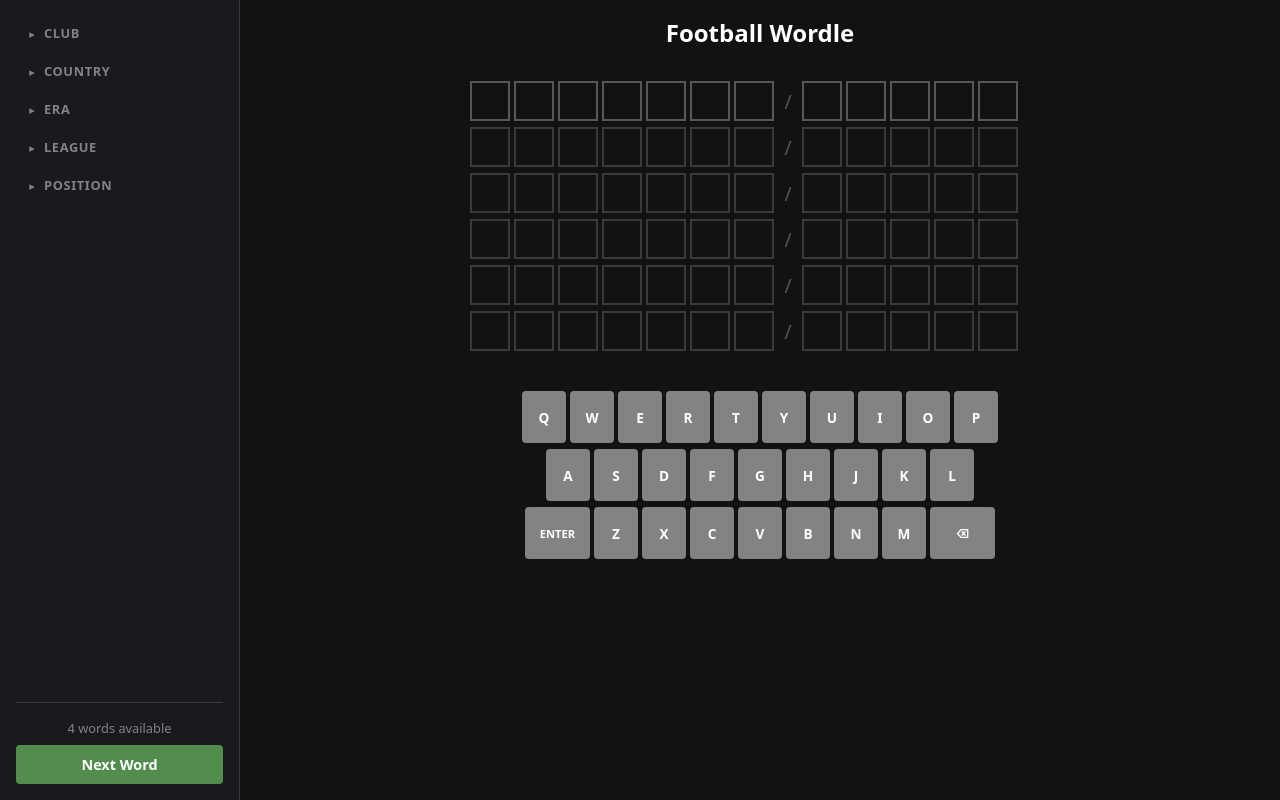
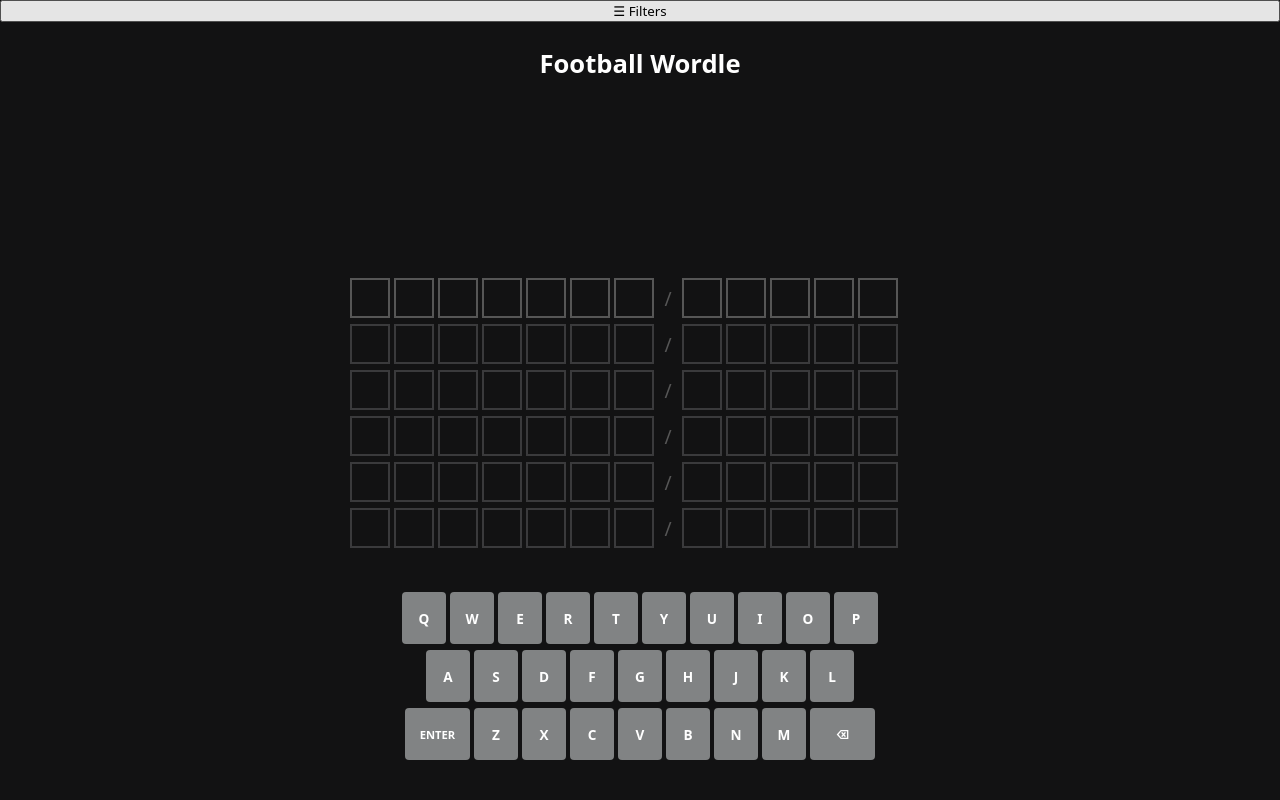
Before and after one commit to ciroalo/wordle-engine, a React (Vite) app: page / in a window 1280 px wide. Built offline with nearby package versions, Linux system fonts and the light colour scheme.

Commit message:
added header, footer and updated sidebar

```diff
--- a/src/ui/components/App/App.module.css
+++ b/src/ui/components/App/App.module.css
@@ -22,105 +22,179 @@
 }
 
 /* ============================================================
-   Main Layout
+   Layout
    ============================================================ */
 
 .layout {
   display: flex;
+  flex-direction: column;
   min-height: 100vh;
 }
 
+/* ============================================================
+   Header (navbar)
+   ============================================================ */
+
+.header {
+  display: flex;
+  align-items: center;
+  padding: 0 1rem;
+  height: 56px;
+  border-bottom: 1px solid var(--color-border);
+  background-color: var(--color-surface);
+  flex-shrink: 0;
+  z-index: 5;
+}
+
+.sidebarToggle {
+  width: 40px;
+  height: 40px;
+  border: none;
+  border-radius: 6px;
+  background: transparent;
+  color: var(--color-text-muted);
+  cursor: pointer;
+  display: flex;
+  align-items: center;
+  justify-content: center;
+  transition: all 0.15s ease;
+  flex-shrink: 0;
+}
+
+.sidebarToggle:hover {
+  background-color: var(--color-border);
+  color: var(--color-text);
+}
+
+.title {
+  flex: 1;
+  text-align: center;
+  font-size: clamp(1.1rem, 2.5vw, 1.6rem);
+  font-weight: 700;
+  color: var(--color-text);
+}
+
+.headerSpacer {
+  width: 40px;
+  flex-shrink: 0;
+}
+
+/* ============================================================
+   Content Area (sidebar + main)
+   ============================================================ */
+
+.content {
+  display: flex;
+  flex: 1;
+  position: relative;
+  overflow: hidden;
+}
+
+/* ============================================================
+   Sidebar
+   ============================================================ */
+
 .sidebar {
-  flex-shrink: 0;
-  width: 240px;
+  position: fixed;
+  top: 56px;
+  left: 0;
+  bottom: 0;
+  width: 260px;
+  z-index: 15;
+  transform: translateX(-100%);
+  transition: transform 0.25s ease;
+  overflow-y: auto;
+  background-color: var(--color-surface);
+  border-right: 1px solid var(--color-border);
 }
+
+.sidebarOpen {
+  transform: translateX(0);
+}
+
+/* ============================================================
+   Overlay
+   ============================================================ */
+
+.overlay {
+  position: fixed;
+  top: 56px;
+  left: 0;
+  right: 0;
+  bottom: 0;
+  background-color: rgba(0, 0, 0, 0.4);
+  z-index: 10;
+}
+
+/* On wide screens, no overlay — sidebar pushes content */
+@media (min-width: 1200px) {
+  .sidebar {
+    position: fixed;
+    top: 56px;
+    left: 0;
+    bottom: 0;
+    width: 260px;
+    z-index: 15;
+    transform: translateX(-100%);
+    transition: transform 0.25s ease;
+    overflow-y: auto;
+    overflow-x: hidden;
+    background-color: var(--color-surface);
+    border-right: 1px solid var(--color-border);
+  }
+
+  .sidebarOpen {
+    transform: translateX(0);
+    width: 260px;
+    border-right: 1px solid var(--color-border);
+  }
+
+  .overlay {
+    display: none;
+  }
+}
+
+/* ============================================================
+   Main Area
+   ============================================================ */
 
 .main {
   flex: 1;
   display: flex;
   flex-direction: column;
   align-items: center;
-  padding: 1rem;
-  gap: 0.5rem;
+  padding: clamp(0.5rem, 2vw, 1.5rem);
+  gap: clamp(0.25rem, 1vw, 0.75rem);
   min-width: 0;
-}
-
-.title {
-  font-size: 1.5rem;
-  margin-bottom: 0.5rem;
-  text-align: center;
+  overflow-x: hidden;
 }
 
 /* ============================================================
-   Mobile Toggle
+   Footer
    ============================================================ */
 
-.mobileToggle {
-  display: none;
-  position: fixed;
-  top: 10px;
-  left: 10px;
-  z-index: 20;
-  padding: 8px 12px;
-  border: 1px solid var(--color-border);
-  border-radius: 4px;
-  background-color: var(--color-surface);
-  color: var(--color-text);
-  font-size: 0.85rem;
-  font-weight: 600;
-  cursor: pointer;
+.footer {
+  display: flex;
+  align-items: center;
+  justify-content: center;
+  gap: 6px;
+  padding: 12px 1rem;
+  font-size: 0.75rem;
+  color: var(--color-text-dim);
+  flex-shrink: 0;
 }
 
-.overlay {
-  display: none;
+.footerLink {
+  color: var(--color-text-muted);
+  text-decoration: none;
+  transition: color 0.15s ease;
 }
 
-/* ============================================================
-   Mobile (≤ 768px)
-   ============================================================ */
+.footerLink:hover {
+  color: var(--color-text);
+  text-decoration: underline;
+}
 
-@media (max-width: 768px) {
-  .mobileToggle {
-    display: block;
-  }
-
-  .sidebar {
-    position: fixed;
-    top: 0;
-    left: 0;
-    height: 100vh;
-    z-index: 15;
-    transform: translateX(-100%);
-    transition: transform 0.25s ease;
-  }
-
-  .sidebarOpen {
-    transform: translateX(0);
-  }
-
-  .overlay {
-    display: block;
-    position: fixed;
-    top: 0;
-    left: 0;
-    width: 100vw;
-    height: 100vh;
-    background-color: rgba(0, 0, 0, 0.5);
-    z-index: 10;
-  }
-
-  .main {
-    flex: 1;
-    display: flex;
-    flex-direction: column;
-    align-items: center;
-    padding: 1rem;
-    gap: 0.5rem;
-    min-width: 0;
-    overflow-x: hidden;
-  }
-
-  .title {
-    font-size: 1.2rem;
-  }
+.footerDot {
+  color: var(--color-border);
 }
```
